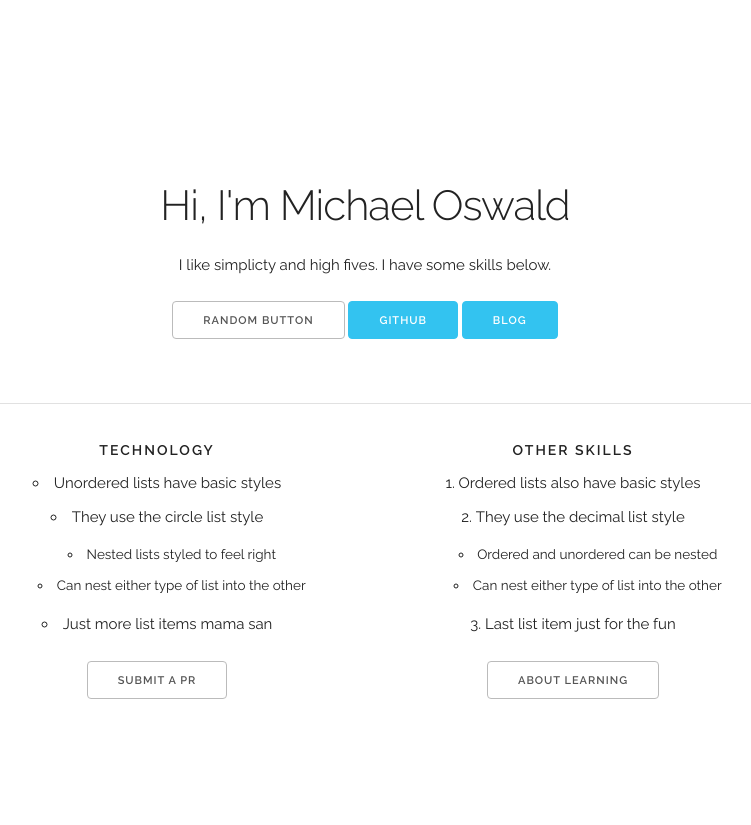
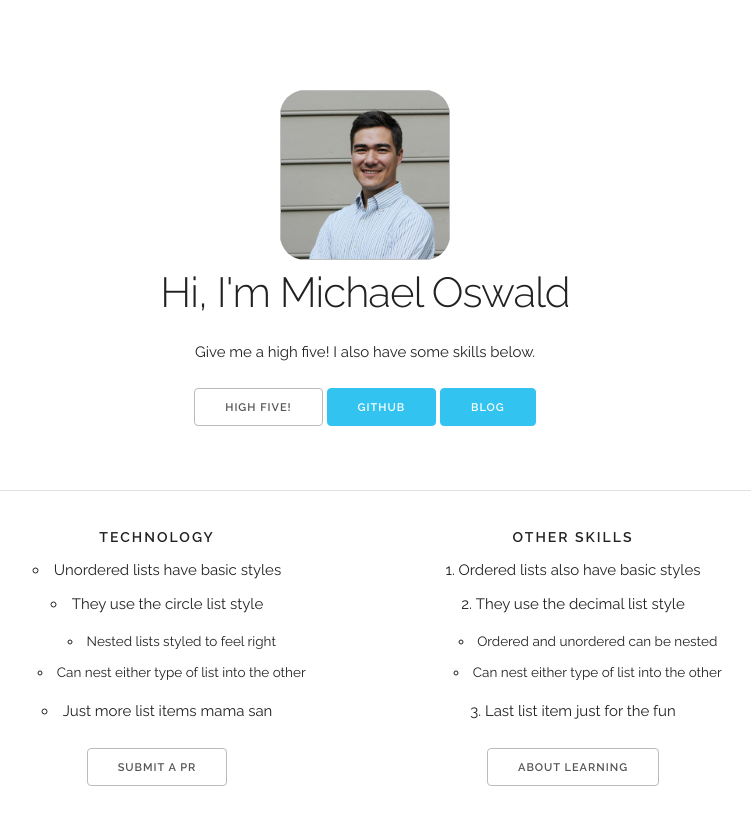
Before and after one commit to air5/me, a Jekyll site: the page built from index.html, in a window 1280 px wide. Shown: the top 825 px of the page, without its empty margins (275-1026 px from the left). Built offline with Jekyll 4.4.1, drawn with Linux system fonts in a browser that asks for light colours.

Commit message:
Make edits to my site

```diff
--- a/_includes/header.html
+++ b/_includes/header.html
@@ -2,14 +2,15 @@
 <div class="container">
 
     <section class="header">
+        <img id="my-pic"/>
         <h2 class="title">Hi, I'm Michael Oswald</h2>
         <div class="row">
 
             <div class="row">
-                I like simplicty and high fives. I have some skills below.
+                Give me a high five! I also have some skills below.
             </div>
             <br/>
-            <button>Random Button</button>
+            <a class="button" href="https://github.com/moz9">High Five!</a>
             <!-- Primary buttons -->
             <a class="button button-primary" href="https://github.com/moz9">Github</a>
             <a class="button button-primary" href="/blog">Blog</a>
```
Also changed, not shown: _includes/css/my.css (+8 -1 lines), img/my-pic.jpg (added).
